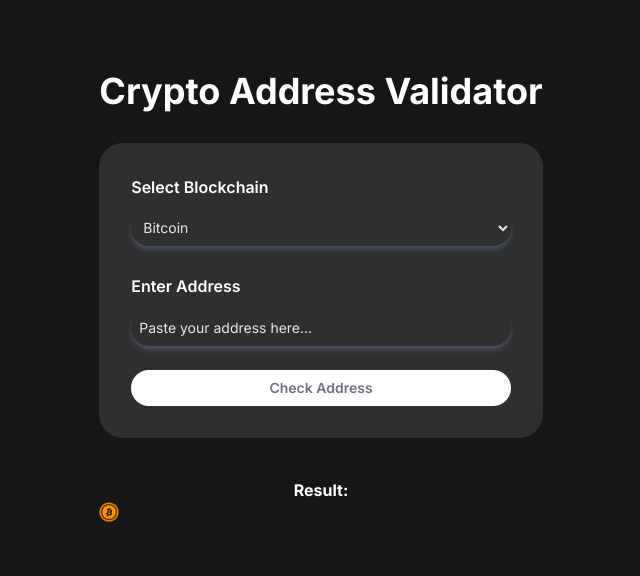
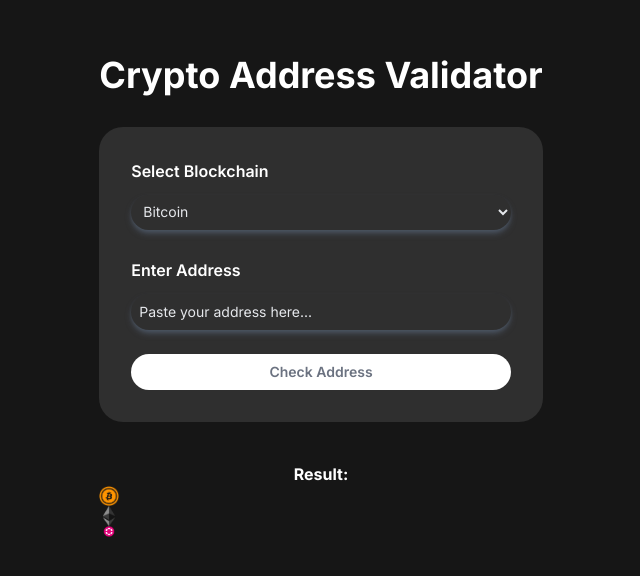
Before and after one commit to 0xScratch/Crypto-Address-Validator, a Next.js app: page / in a window 1280 px wide. Shown: the part 104-680 px from the top of the page, without its empty margins (319-959 px from the left). Built offline with nearby package versions, Linux system fonts and the light colour scheme.

Commit message:
Added ethereum and polkadot logos

```diff
--- a/src/components/Main.tsx
+++ b/src/components/Main.tsx
@@ -34,6 +34,8 @@ export const Main = () => {
                     <p className="text-white font-bold">Result:</p>
                 </div>
                 <Image src="/logos/bitcoin.png" alt="bitcoin" width={20} height={20}/>
+                <Image src="/logos/ethereum.png" alt="ethereum" width={20} height={20}/>
+                <Image src="/logos/polkadot.png" alt="polkadot" width={20} height={20}/>
             </div>
         </>
     );
```
Also changed, not shown: public/logos/ethereum.png (added), public/logos/polkadot.png (added).
